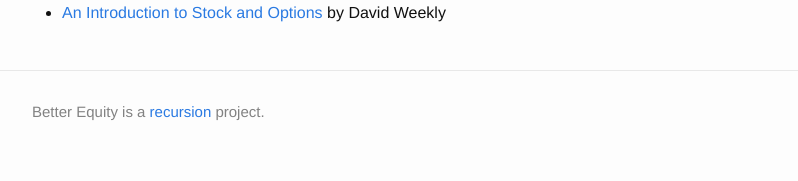
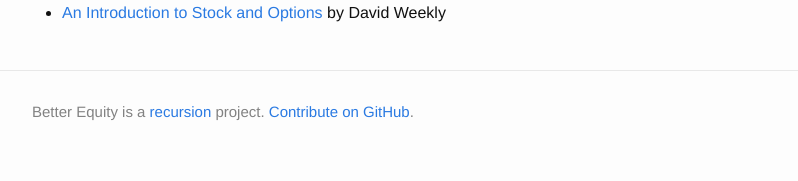
Before and after one commit to look/better-equity, a Jekyll site: the page built from index.html, in a window 1280 px wide. Shown: the part 1717-1898 px from the top of the page, without its empty margins (238-1036 px from the left). Built offline with Jekyll 4.4.1, drawn with Linux system fonts in a browser that asks for light colours.

Commit message:
Add link to GitHub project

```diff
--- a/_includes/footer.html
+++ b/_includes/footer.html
@@ -3,16 +3,10 @@
   <div class="wrapper">
 
     <div class="footer-col-wrapper">
-      <div class="footer-col footer-col-1">
-        <p>Better Equity is a <a href="http://www.recursion.org/">recursion</a> project.</p>
+      <div class="footer-col">
+        <p>Better Equity is a <a href="http://www.recursion.org/">recursion</a> project. <a href="https://github.com/look/better-equity">Contribute on GitHub</a>.</p>
       </div>
-
-      <div class="footer-col footer-col-2">
-      </div>
-
-      <div class="footer-col footer-col-3">
-    </div>
-    </div>
+   </div>
 
   </div>
 
```
